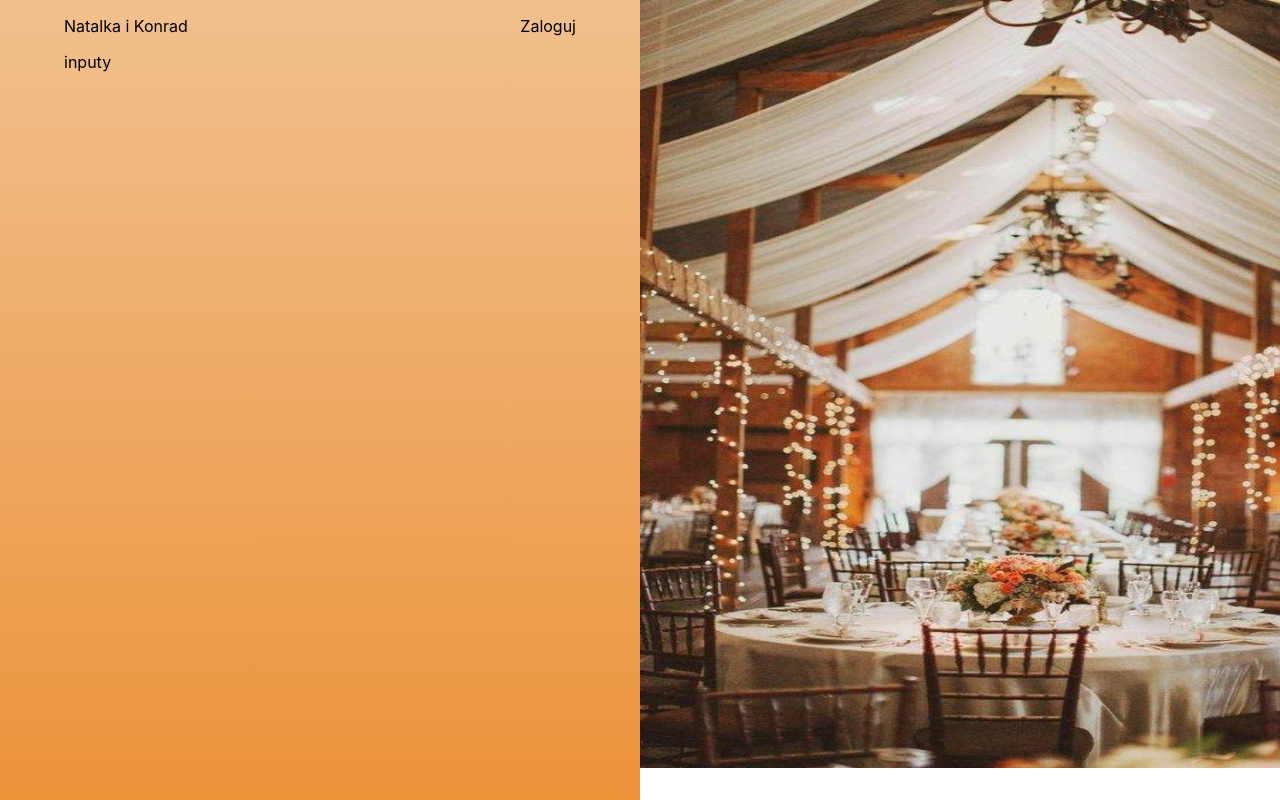
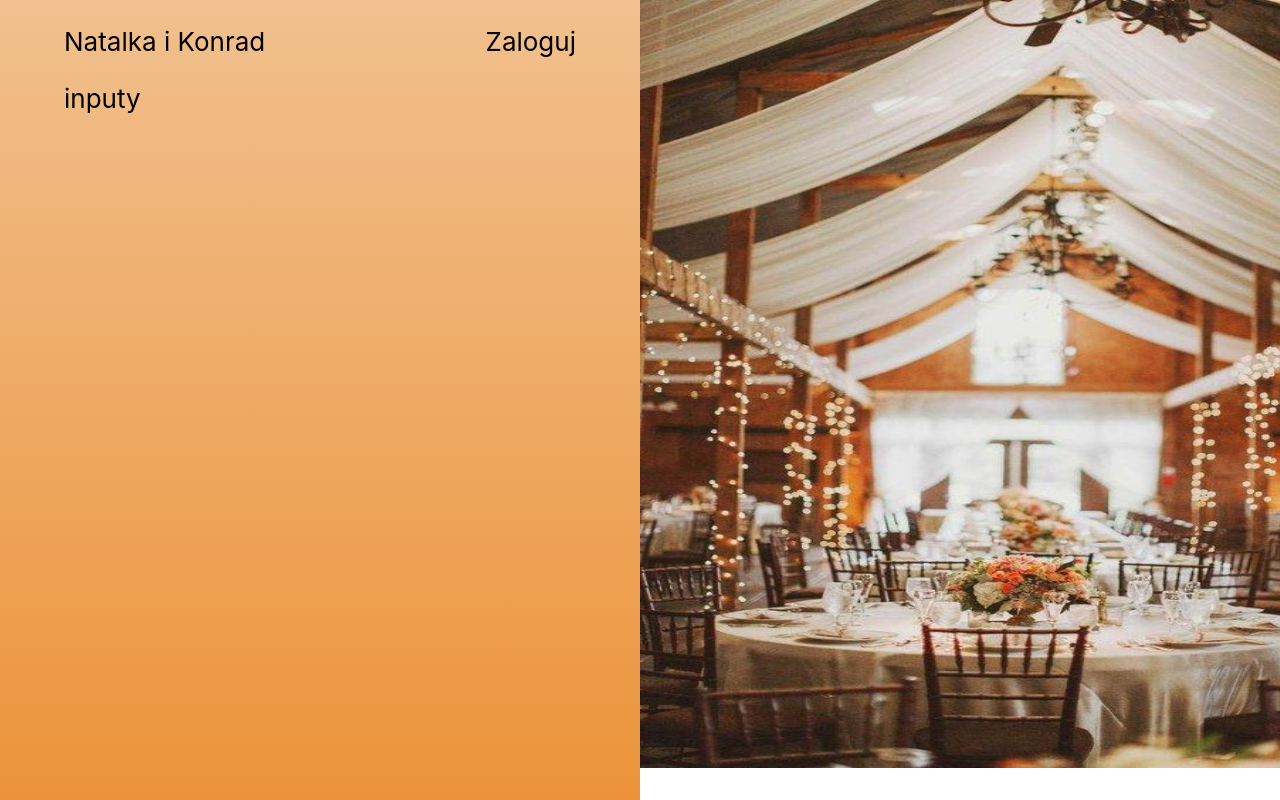
Before and after one commit to Kinga-Zawarczynska/Wedding-app, a React (Create React App) app in the folder wedding-app/: page / in a window 1280 px wide. Built offline with nearby package versions, Linux system fonts and the light colour scheme.

Commit message:
fitting the best font-size

```diff
--- a/wedding-app/src/components/TextArea.module.css
+++ b/wedding-app/src/components/TextArea.module.css
@@ -12,4 +12,5 @@
     display: flex;
     width: 80%;
     justify-content: space-between;
+    font-size: 26px;
   }
```
